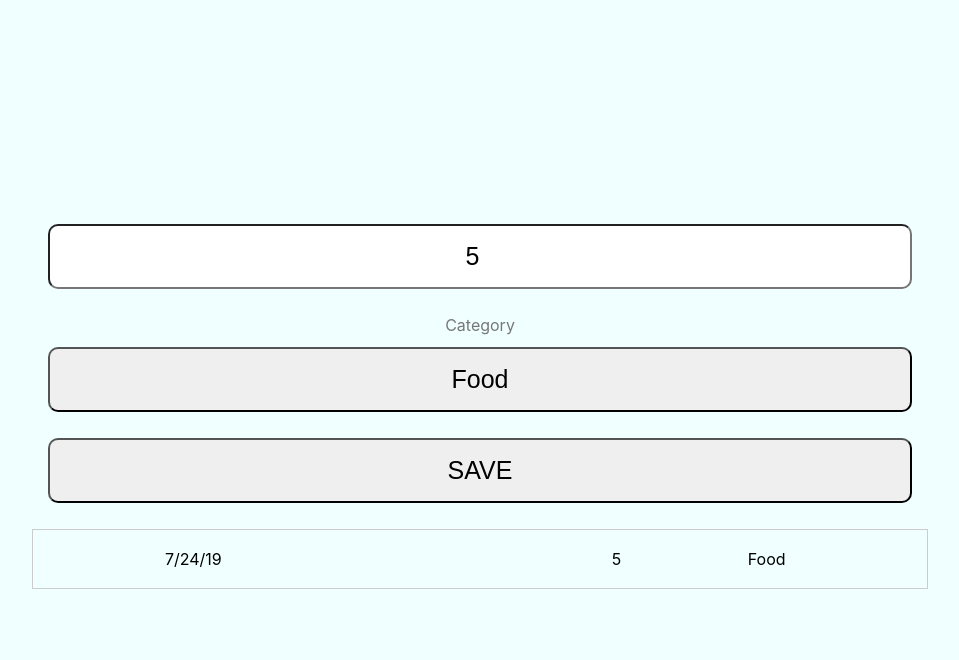
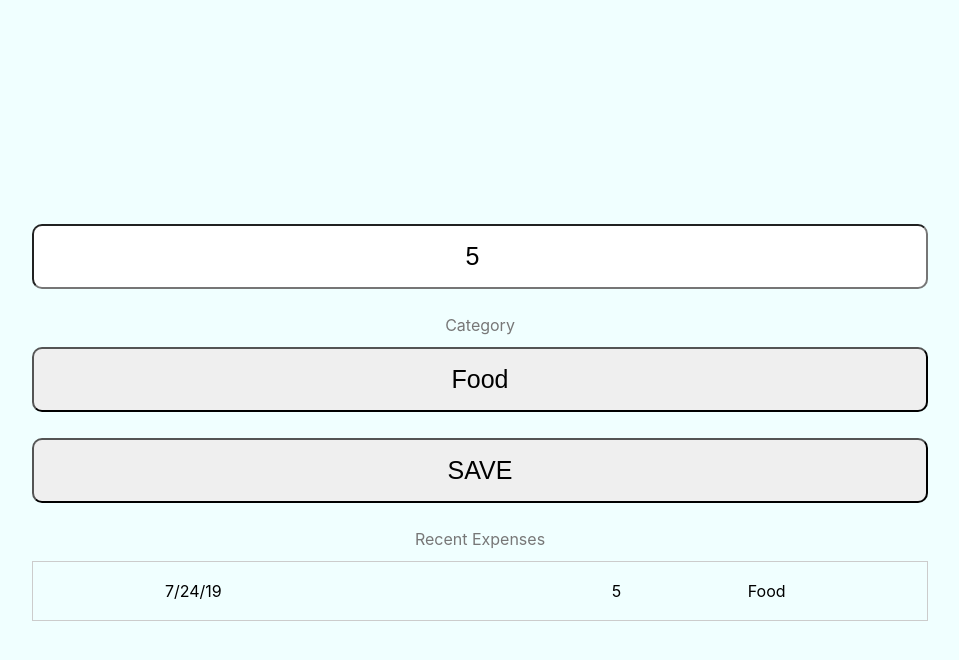
Before and after one commit to sahelgeson/dirtsimple-expensetracker, a React (Create React App) app: page / in a window 1280 px wide. Both pictures are taken after typing "5" into the empty fields and a click on the input "Save". Shown: the top 660 px of the page, without its empty margins (160-1119 px from the left). Built offline with nearby package versions, Linux system fonts and the light colour scheme.

Commit message:
more css changes

```diff
--- a/src/App.css
+++ b/src/App.css
@@ -16,7 +16,6 @@ body {
 }
 
 form {
-  margin: 1rem;
   margin-top: 25%; /* TODO: temporary value */
 }
 
@@ -56,6 +55,13 @@ form {
   margin-bottom: 1.6rem;
 }
 
+.mtm {
+  margin-top: 1.6rem;
+}
+
+.mbl {
+  margin-bottom: 3.2rem;
+}
 .mbm {
   margin-bottom: 1.6rem;
 }
--- a/src/App.js
+++ b/src/App.js
@@ -65,6 +65,7 @@ class App extends Component{
       <div className="App container">
         <form
           onSubmit={this.handleSubmit}
+          className="mbm"
         >
           {/* TODO add an onselect so it resets the value when a user taps into it? */}
           <input
@@ -96,7 +97,11 @@ class App extends Component{
         </form>
 
         {recentExpenses.length ? (
-          <table className="table card mvm">
+          <div>
+            <div className="label mbs">
+              Recent Expenses
+            </div>
+            <table className="table card mbm">
               {recentExpenses.slice(0,numberOfRecentShown).map((expense, i) =>
                 <tr key={i}>
                   <td>
@@ -113,6 +118,7 @@ class App extends Component{
                 </tr>
               )}
             </table>
+          </div>
         ) : null}
         {recentExpenses.length > numberOfRecentShown ? (
           <div>See all expenses</div>
```
Lines whose indentation alone changed are shown as unchanged.
